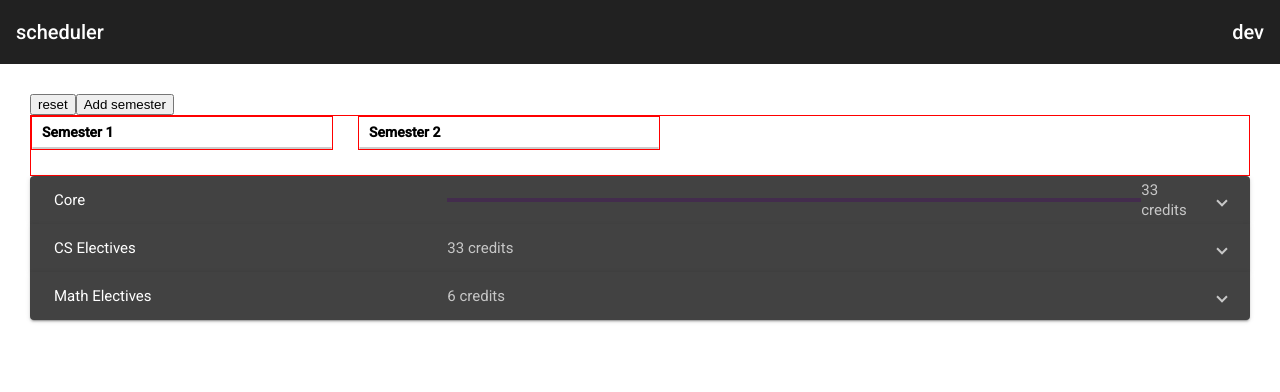
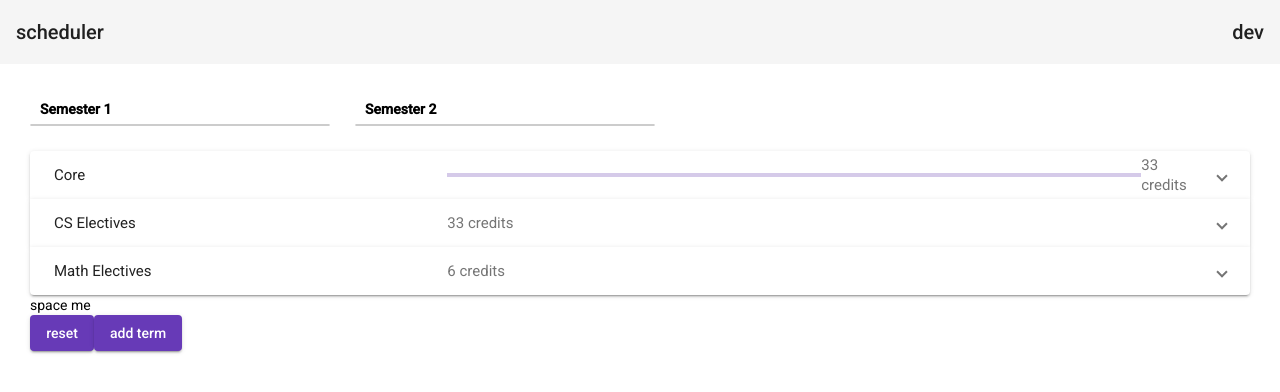
Before and after one commit to chapeI/soe, an Angular app: page / in a window 1280 px wide. Shown: the top 392 px of the page. Built offline with nearby package versions, Linux system fonts and the light colour scheme.

Commit message:
+purple-material-theme

```diff
--- a/src/app/app.module.ts
+++ b/src/app/app.module.ts
@@ -15,6 +15,8 @@ import { LocalService } from './local.service';
 import { MatProgressSpinnerModule } from '@angular/material/progress-spinner';
 import { MatProgressBarModule } from '@angular/material/progress-bar';
 import { MatExpansionModule } from '@angular/material/expansion';
+import { MatButtonModule } from '@angular/material/button';
+
 
 @NgModule({
   declarations: [
@@ -34,6 +36,7 @@ import { MatExpansionModule } from '@angular/material/expansion';
     MatProgressSpinnerModule,
     MatProgressBarModule,
     MatExpansionModule,
+    MatButtonModule,
   ],
   providers: [
     LocalService
--- a/src/app/scheduler/scheduler.component.html
+++ b/src/app/scheduler/scheduler.component.html
@@ -1,8 +1,5 @@
-<button (click)="resetCalendar()">reset</button>
-<button (click)="addSemester()">Add semester</button>
 
-<div class="rb">
-  <div class="dragdrop-container rb">
+<div class="dragdrop-container">
   <div style="font-weight: bold; padding: 5px 10px;">Semester 1</div>
   <div
     cdkDropList
@@ -15,7 +12,7 @@
   </div>
 </div>
 
-  <div class="dragdrop-container rb">
+<div class="dragdrop-container">
   <div style="font-weight: bold; padding: 5px 10px;">Semester 2</div>
   <div
     cdkDropList
@@ -27,10 +24,8 @@
     <div class="dragdrop-box" *ngFor="let item of s2" cdkDrag>{{item}}</div>
   </div>
 </div>
-</div>
 
 <mat-accordion>
-
   <mat-expansion-panel>
     <mat-expansion-panel-header>
       <mat-panel-title>Core</mat-panel-title>
@@ -39,7 +34,6 @@
         33 credits
       </mat-panel-description>
     </mat-expansion-panel-header>
-      complete all core courses
     <div
       cdkDropList
       #coreList="cdkDropList"
@@ -60,7 +54,7 @@
         33 credits
       </mat-panel-description>
     </mat-expansion-panel-header>
-      filter by specialization
+    some courses belong to a specialization
     <div
       cdkDropList
       #electiveList="cdkDropList"
@@ -81,7 +75,6 @@
         6 credits
       </mat-panel-description>
     </mat-expansion-panel-header>
-        only need two math courses
     <div
       cdkDropList
       #mathList="cdkDropList"
@@ -93,3 +86,7 @@
     </div>
   </mat-expansion-panel>
 </mat-accordion>
+
+<div>space me</div>
+<button mat-raised-button color="primary" (click)="resetCalendar()">reset</button>
+<button mat-raised-button color="primary" (click)="addSemester()">add term</button>
--- a/src/styles.css
+++ b/src/styles.css
@@ -1,3 +1,5 @@
+@import '@angular/material/prebuilt-themes/deeppurple-amber.css';
+
 html, body { height: 100%; }
 body { margin: 0; font-family: Roboto, "Helvetica Neue", sans-serif; }
 
```
Lines whose indentation alone changed are shown as unchanged.
